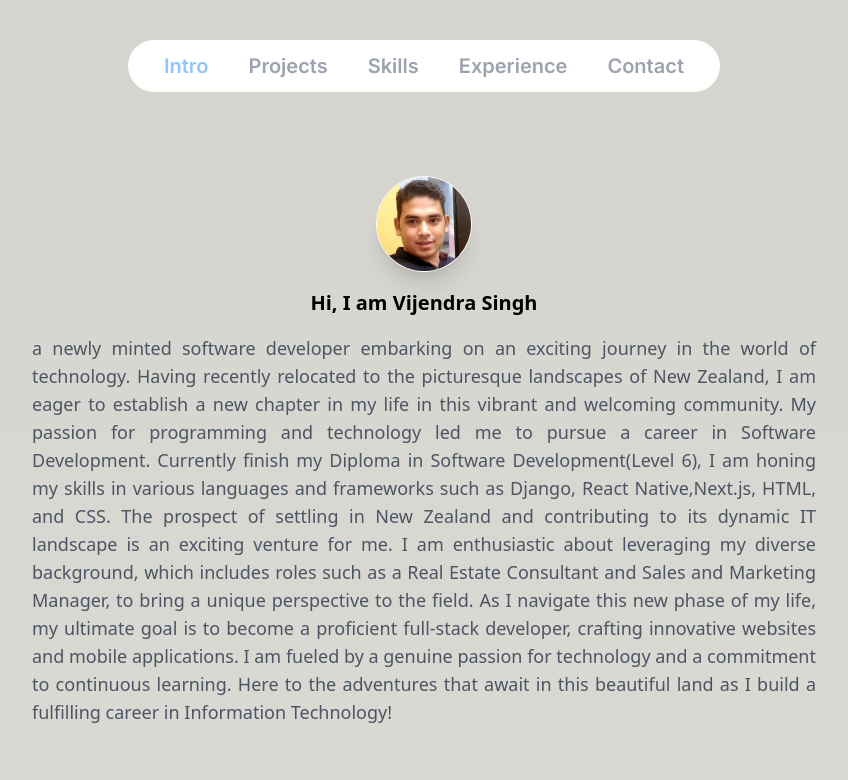
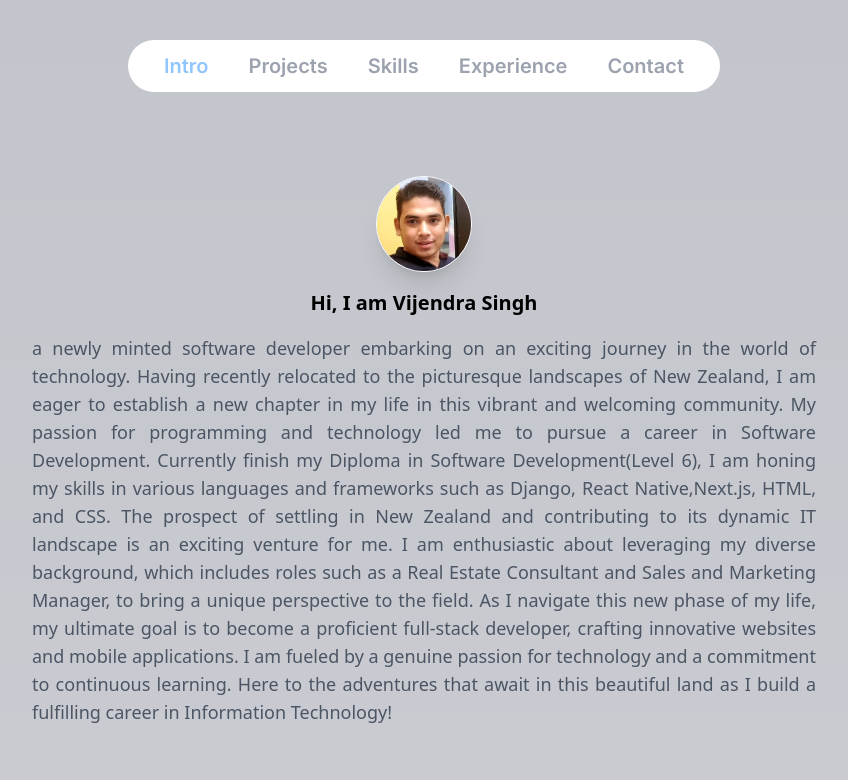
Before and after one commit to vijend795/my-portfolio, a Next.js app: page / in a window 1280 px wide. Shown: the top 780 px of the page, without its empty margins (216-1064 px from the left). Built offline with nearby package versions, Linux system fonts and the light colour scheme.

Commit message:
update background color

```diff
--- a/app/globals.css
+++ b/app/globals.css
@@ -4,8 +4,10 @@
 
 :root {
   --foreground-rgb: 0,0 , 0;
-  --background-start-rgb: 214, 212, 206;
+  --background-start-rgb: 195, 197,204;
   --background-end-rgb: 255, 255, 255;
+
+
 }
 
 @media (prefers-color-scheme: dark) {
```
